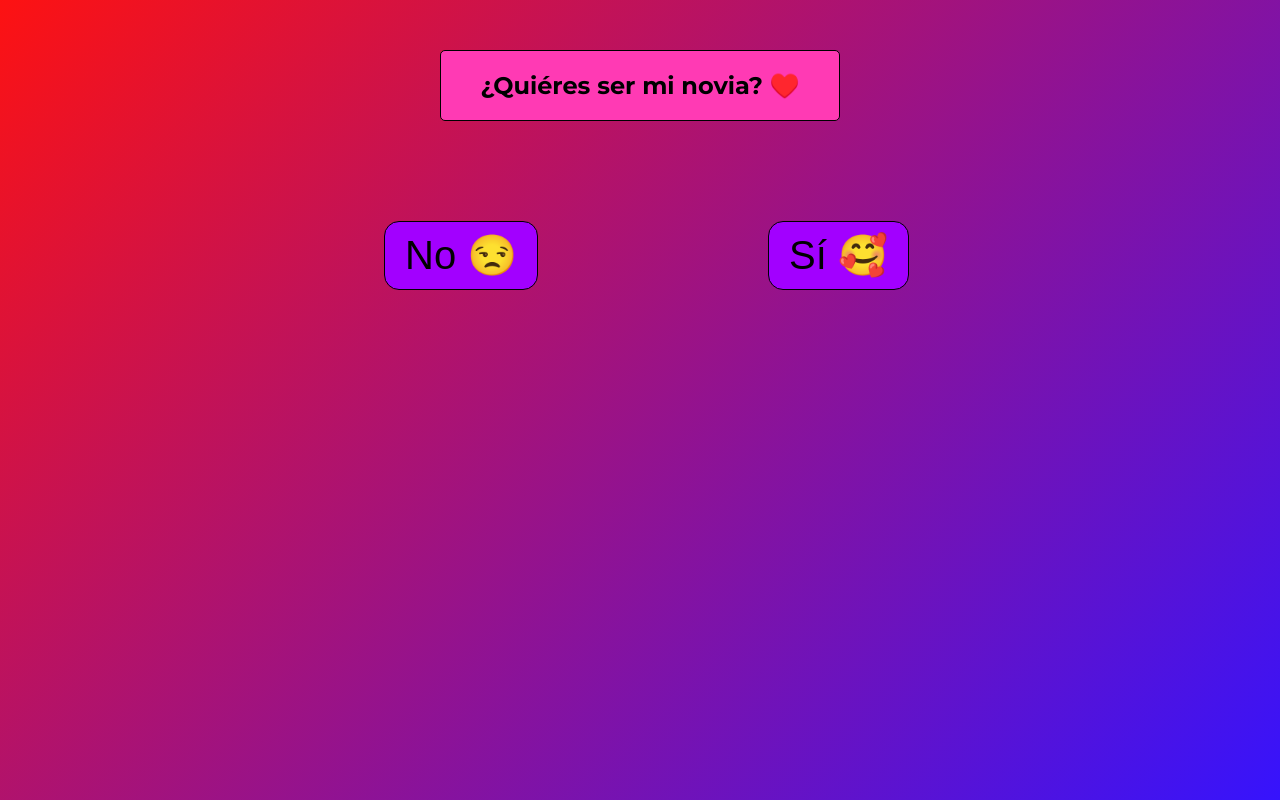
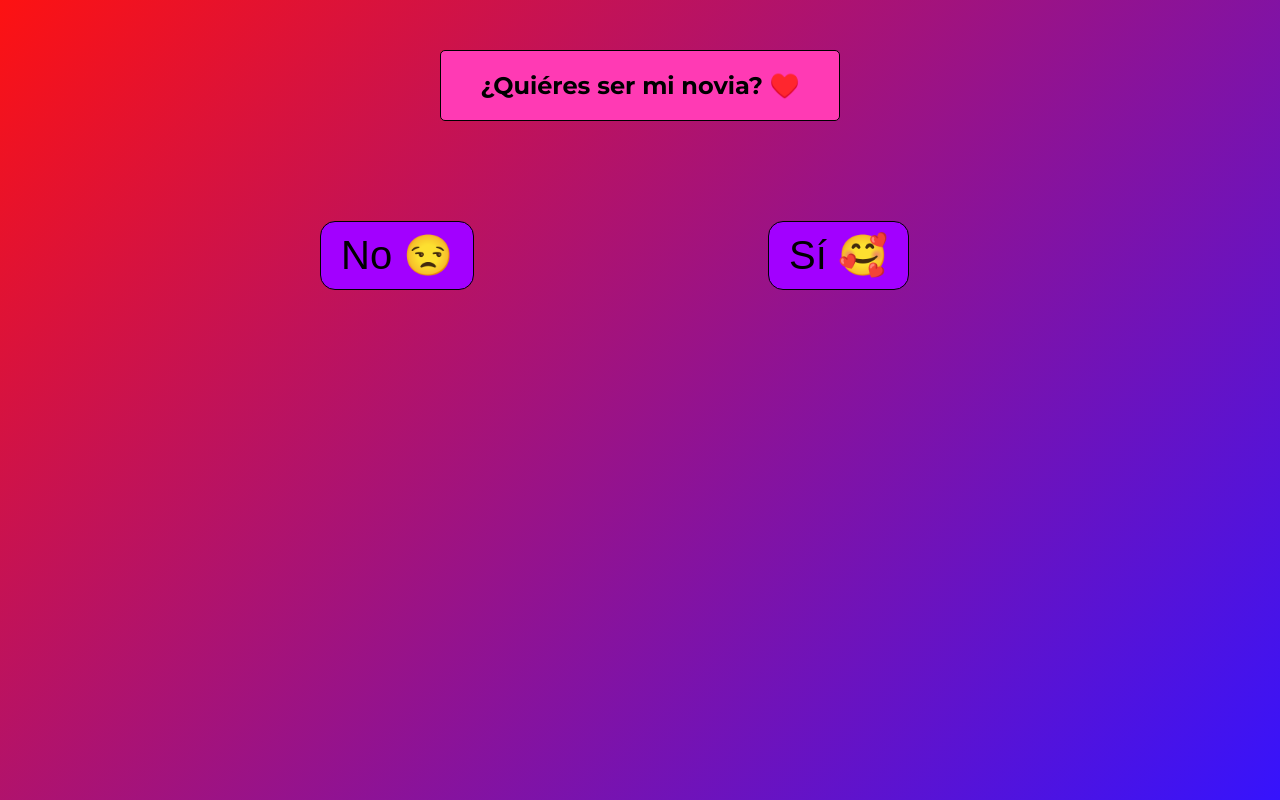
Before and after one commit to uberney31/hola, a plain HTML site: page index.html in a window 1280 px wide. Drawn offline with Linux system fonts and the light colour scheme; some packages are replaced by stand-ins of ours; a script that the page names is missing.

Commit message:
Update index.html

```diff
--- a/index.html
+++ b/index.html
@@ -70,7 +70,7 @@
             <button id="yes" style="top: 100px;left: 60%;">
                 Sí 🥰
             </button>
-            <button id="no" style="top: 100px;left: 30%;">
+            <button id="no" style="top: 100px;left: 25%;">
                 No 😒
             </button>
         </div>
```
